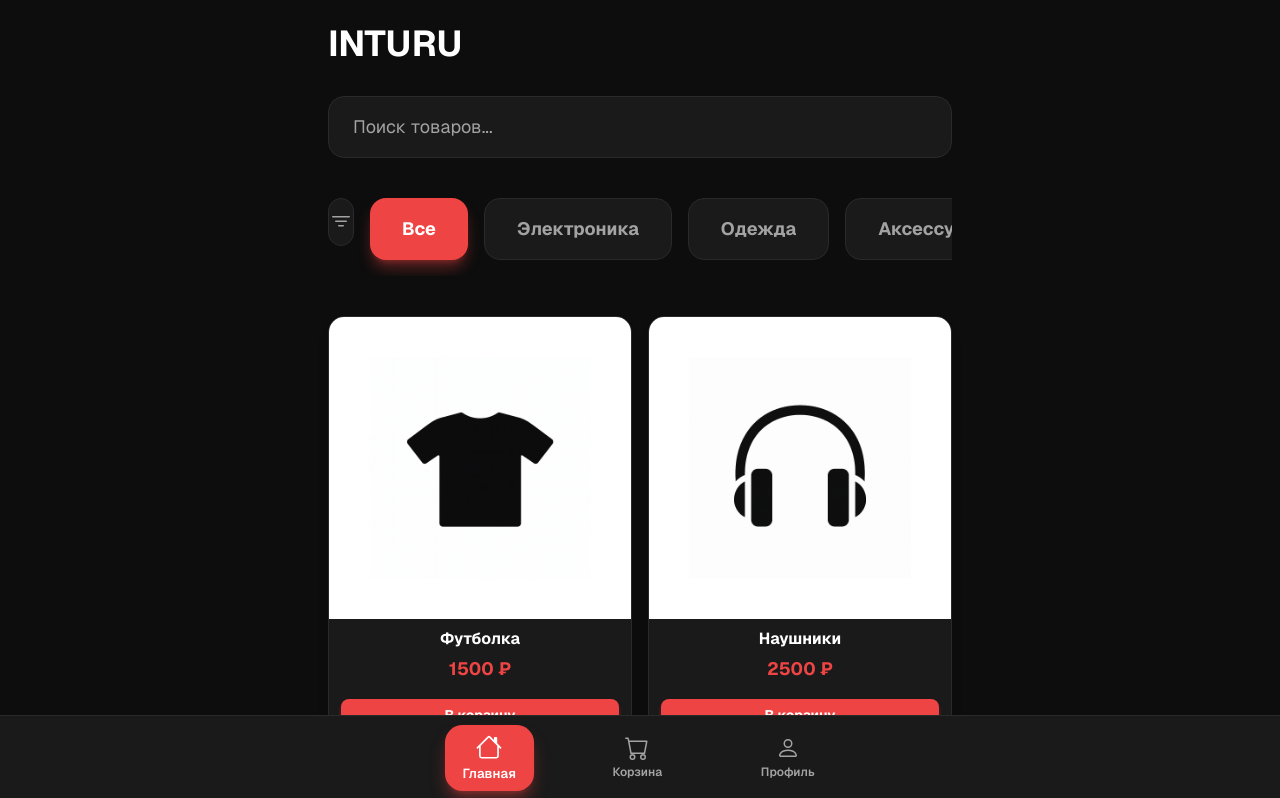
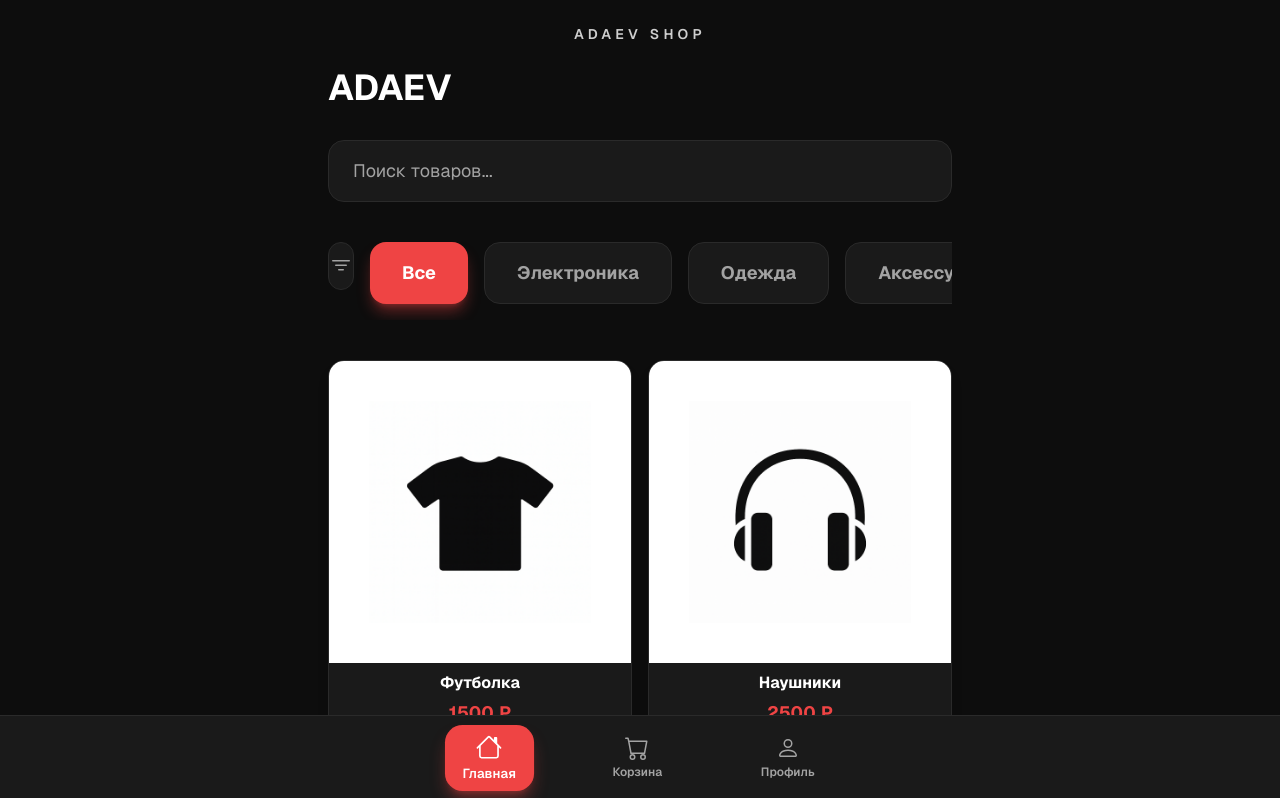
Before and after one commit to denis90-ctrl/bot2v, a React (Create React App) app: page / in a window 1280 px wide. Shown: the top 798 px of the page. Built offline with nearby package versions, Linux system fonts and the light colour scheme.

Commit message:
Update shop branding to ADAEV

```diff
--- a/public/index.html
+++ b/public/index.html
@@ -8,7 +8,7 @@
     <meta name="color-scheme" content="dark" />
     <meta
       name="description"
-      content="INTURU - Магазин товаров в Telegram"
+      content="ADAEV - Магазин товаров в Telegram"
     />
     <meta name="apple-mobile-web-app-capable" content="yes" />
     <meta name="apple-mobile-web-app-status-bar-style" content="black-translucent" />
@@ -21,7 +21,7 @@
     <!-- Telegram Web App Script -->
     <script src="https://telegram.org/js/telegram-web-app.js"></script>
 
-    <title>INTURU Shop</title>
+    <title>ADAEV Shop</title>
   </head>
   <body>
     <noscript>You need to enable JavaScript to run this app.</noscript>
--- a/src/App.js
+++ b/src/App.js
@@ -211,7 +211,10 @@ function CatalogPage({ onPageChange }) {
       <div className="max-w-2xl mx-auto p-6">
         {/* Header */}
         <div className="mb-10">
-          <h1 className="text-4xl font-bold mb-8 font-['Geist']">INTURU</h1>
+          <div className="text-center text-sm font-semibold tracking-[0.3em] text-white/80 mb-6">
+            ADAEV SHOP
+          </div>
+          <h1 className="text-4xl font-bold mb-8 font-['Geist']">ADAEV</h1>
 
           {/* Search */}
           <div className="mb-8">
```
Also changed, not shown: public/manifest.json.
